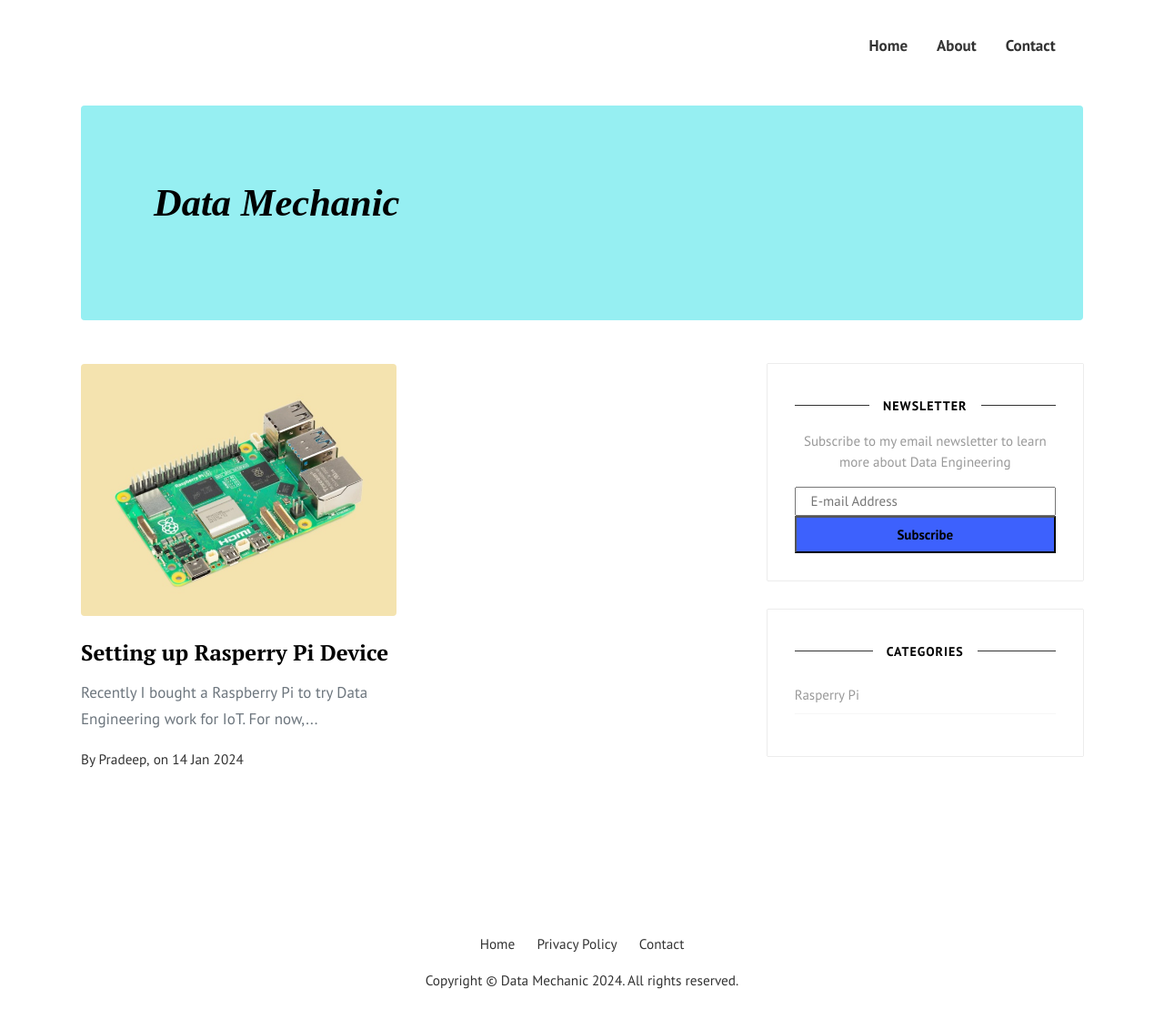
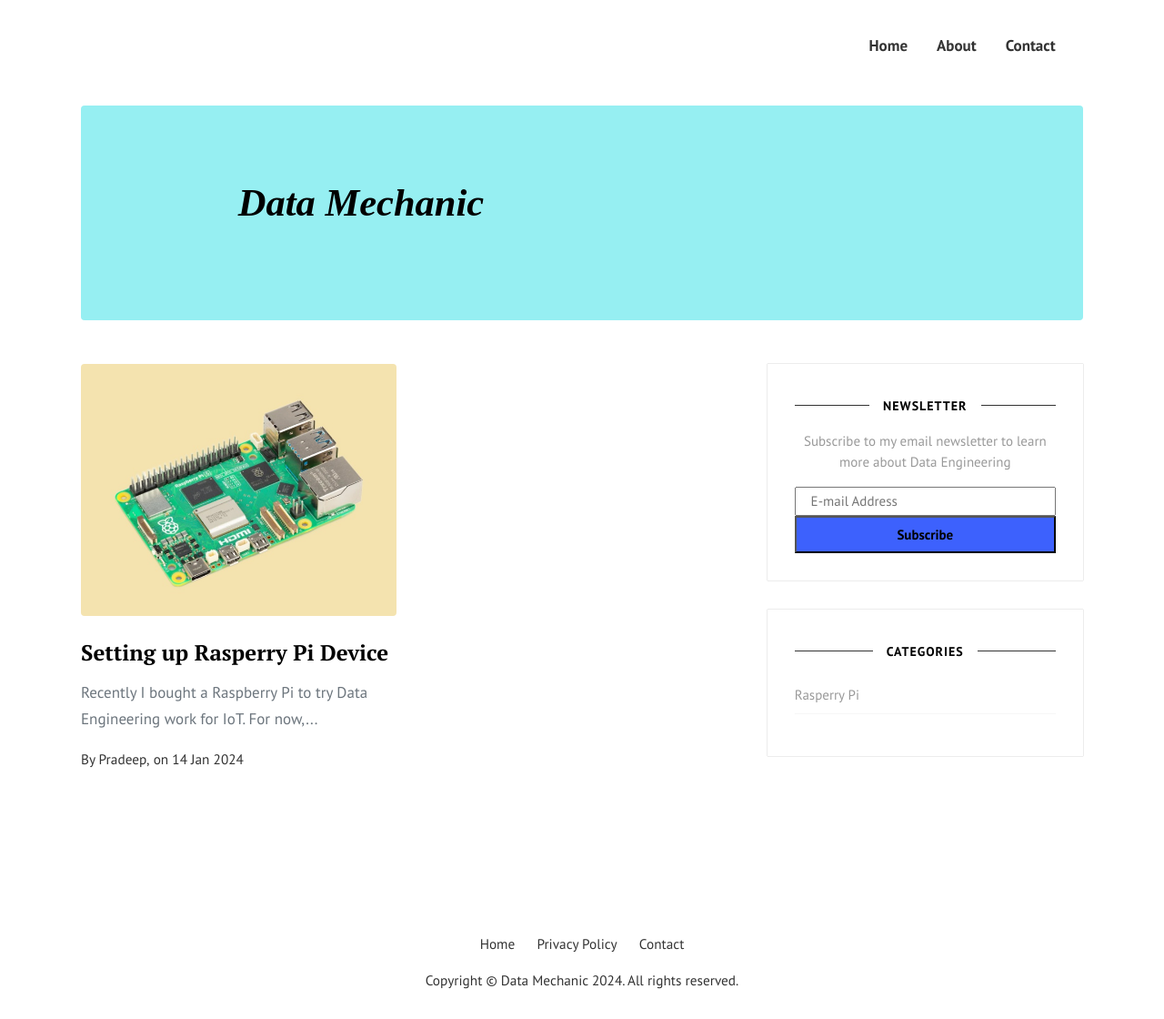
Before and after one commit to pradeap/dev-data-mechanic-website, a Jekyll site: the page built from index.html, in a window 1280 px wide and 1120 px high. Shown: the whole window at 91% size. Built offline with Jekyll 4.4.1, drawn with Linux system fonts in a browser that asks for light colours; the list of posts is cut into pages by our own code; comment, search, counter and statistics services are not loaded.

Commit message:
Update index.html

```diff
--- a/index.html
+++ b/index.html
@@ -19,7 +19,7 @@ background: '/img/bg-index.jpg'
 {% if page.url == "/" %}
 <div class="rounded mb-5 hero">
   <div class="row align-items-center justify-content-between">
-    <div class="col-md-6">
+    <div class="col-md-6 text-center"> <!-- Added text-center class -->
       <h1 class="font-weight-bold mb-4 serif-font"><span class="catchy-text">Data Mechanic </span></h1>
       <p class="lead mb-4"></p>
       <!-- <a href="{{site.baseurl}}/about" class="btn btn-dark text-white px-5 btn-lg">About me</a> -->
```
